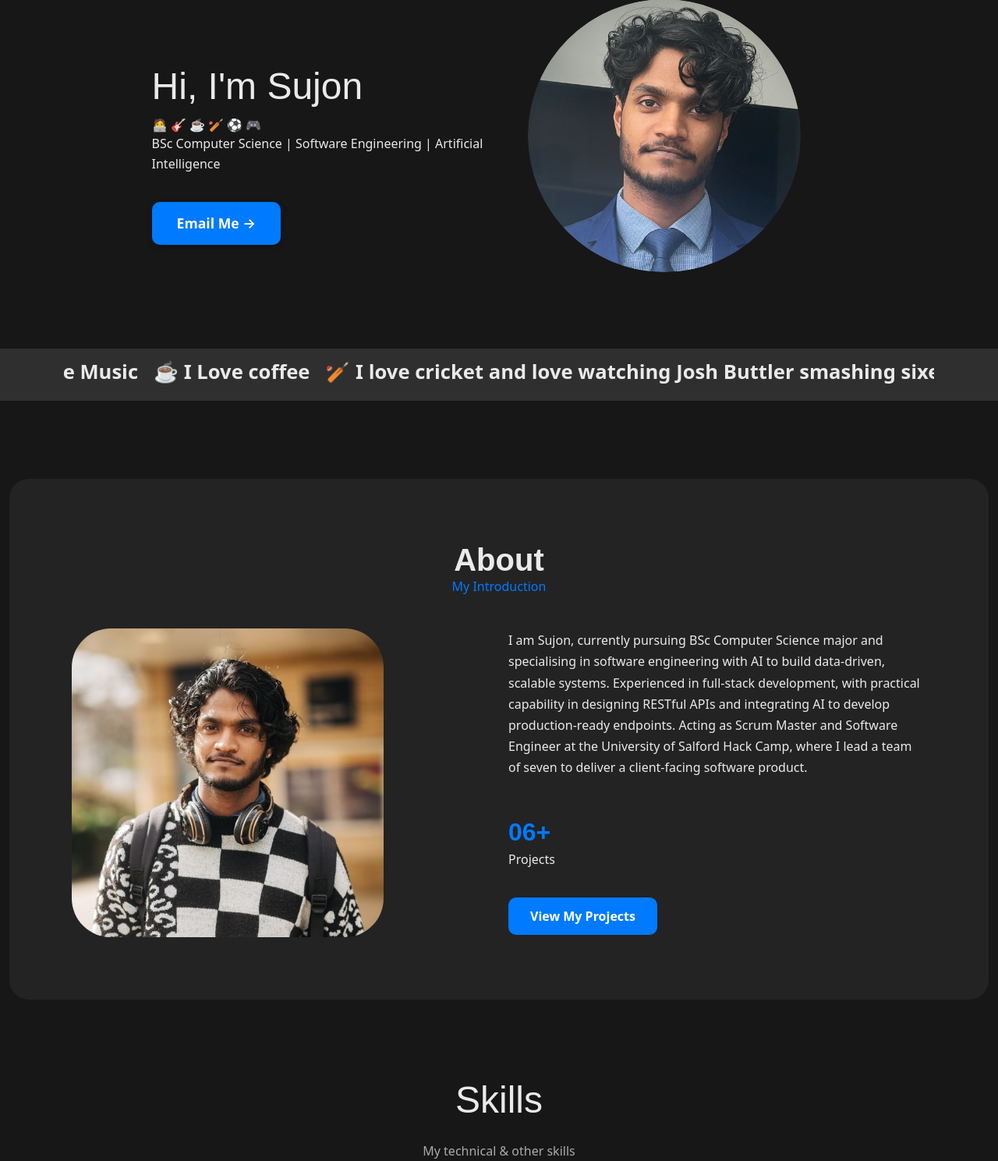
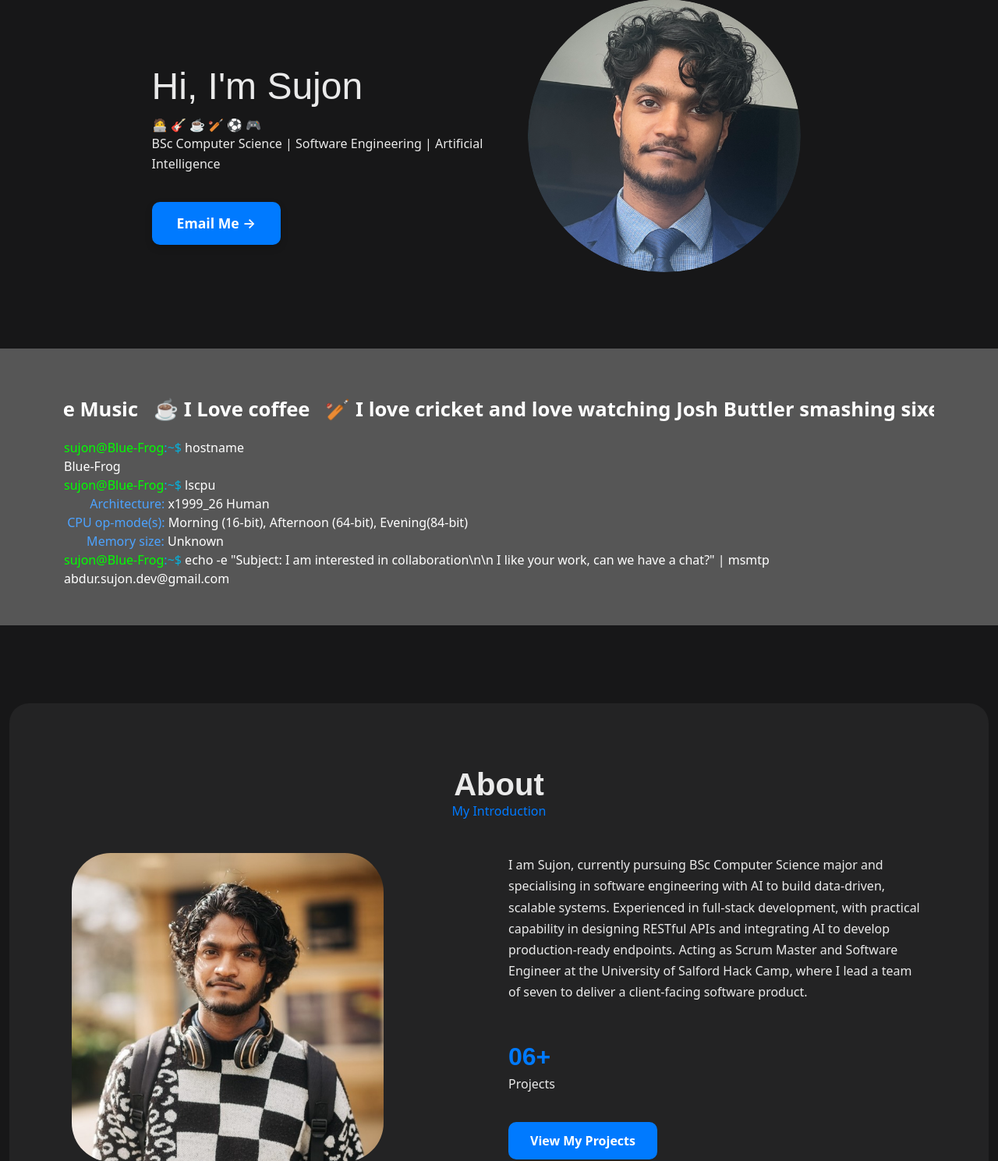
Before and after one commit to abdursujon/sujons.com, a PHP site: page / in a window 1280 px wide. Shown: the part 149-1638 px from the top of the page at 78% size. Run offline with PHP 8.4, Linux system fonts and the light colour scheme; some web fonts are replaced.

Commit message:
Some updates

```diff
--- a/css/style.css
+++ b/css/style.css
@@ -261,12 +261,10 @@ hr { border: 1px solid rgba(255, 255, 255, 0.2); }
    =================================================================== */
 #section-2 {
   overflow: hidden;
-  background-color: rgba(255,255,255,0.1);
+  background-color: rgb(86, 86, 86);
 }
 
-:root.light #section-2 {
-  background-color: #ebebee !important;
-}
+
 
 .scrolling-wrapper {
   width: 100%;
@@ -278,7 +276,7 @@ hr { border: 1px solid rgba(255, 255, 255, 0.2); }
   padding-top: 10px;
   font-size: 1.6rem;
   font-weight: 600;
-  color: var(--color-text-dark);
+  color:white;
   display: inline-block;
   padding-left: 100%;
   animation: scrollText 18s linear infinite;
@@ -288,7 +286,10 @@ hr { border: 1px solid rgba(255, 255, 255, 0.2); }
   0% { transform: translateX(0); }
   100% { transform: translateX(-100%); }
 }
-
+#section-2 .scrolling-wrapper span {
+  word-break: break-word;
+  white-space: normal;
+}
 
 /* ===================================================================
    SECTION 3: ABOUT ME
--- a/index.html
+++ b/index.html
@@ -63,14 +63,32 @@
 
     <!-- =========== Section 2: What I love =============== -->
     <section id="section-2">
-      <div class="container section-2-container">
+      <div class="container section-2-container py-5">
         <div class="scrolling-wrapper ">
           <p class="scrolling-text">
             🧑‍💻 I love coding &nbsp; 🎸 I love Music &nbsp; ☕ I Love coffee &nbsp;
             🏏 I love cricket and love watching Josh Buttler smashing sixes &nbsp;
             ⚽ I love football and Messi &nbsp; 🎮 I love CS2 &nbsp; 🚋 I love Tram &nbsp;
             🎞️ I love films &nbsp; 🌵 I love nature &nbsp; 😻I love cat
-          </p>
+          </p> <br>
+
+ <span style="color:#00ff00;">sujon@Blue-Frog</span><span style="color:rgb(6, 177, 220);">:~$</span>
+          <span style="color:#ffffff;"> hostname</span> <br>
+          <span style="color:white">Blue-Frog</span> <br>
+
+          <span style="color:#00ff00;">sujon@Blue-Frog</span><span style="color:rgb(6, 177, 220);">:~$</span>
+          <span style="color:#ffffff;">lscpu</span> <br>
+          <span style="color:#4da3ff;">&nbsp;&nbsp;&nbsp;&nbsp;&nbsp;&nbsp;&nbsp;&nbsp;Architecture:</span><span
+            style="color:#ffffff;"> x1999_26 Human</span><br>
+          <span style="color:#4da3ff;">&nbsp;CPU op-mode(s):</span><span style="color:#ffffff;"> Morning (16-bit),
+            Afternoon (64-bit), Evening(84-bit)</span><br>
+          <span style="color:#4da3ff;">&nbsp;&nbsp;&nbsp;&nbsp;&nbsp;&nbsp;&nbsp;Memory size:</span><span
+            style="color:#ffffff;"> Unknown</span><br>
+          <span style="color:#00ff00;">sujon@Blue-Frog</span><span style="color:rgb(6, 177, 220);">:~$</span>
+          <span style="color:white">echo -e "Subject: I am interested in collaboration\n\n I like your work, can we have
+            a chat?" | msmtp abdur.sujon.dev@gmail.com</span>
+
+
         </div>
       </div>
     </section>
@@ -140,4 +158,5 @@
   <script src="js/skills.js"></script>
 
 </body>
+
 </html>
```
